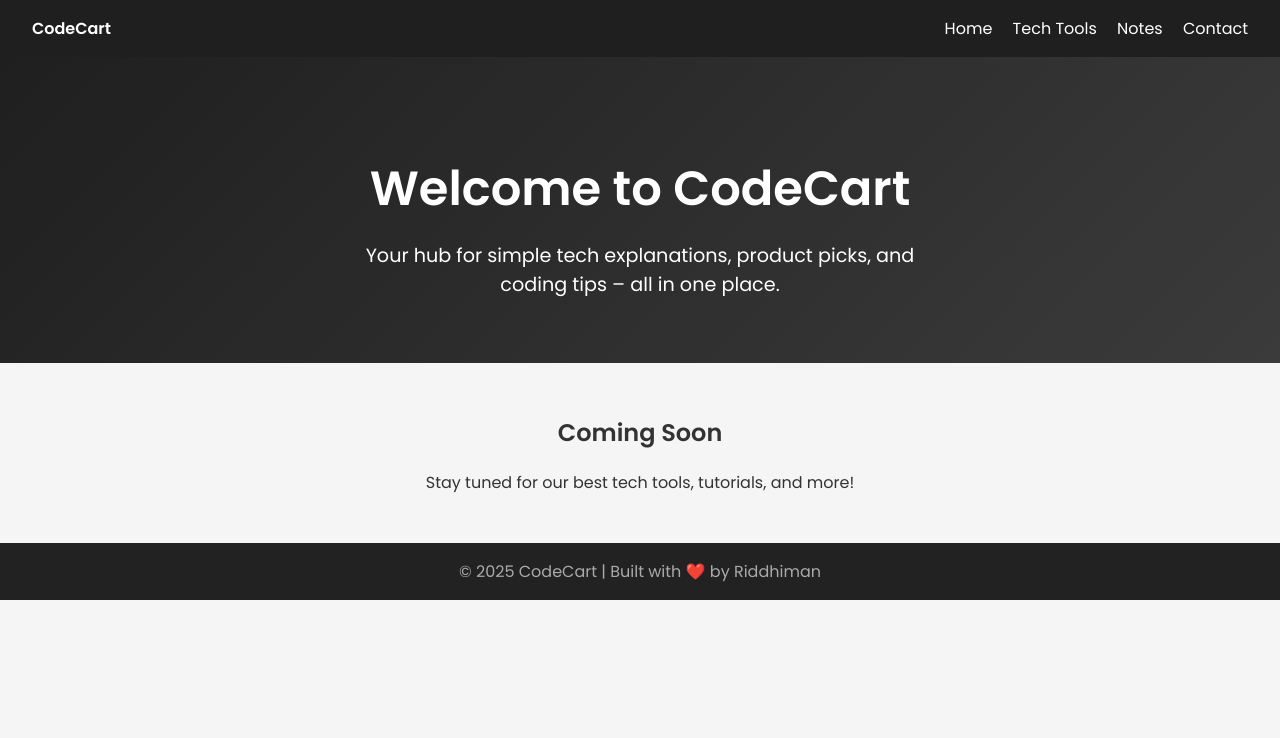
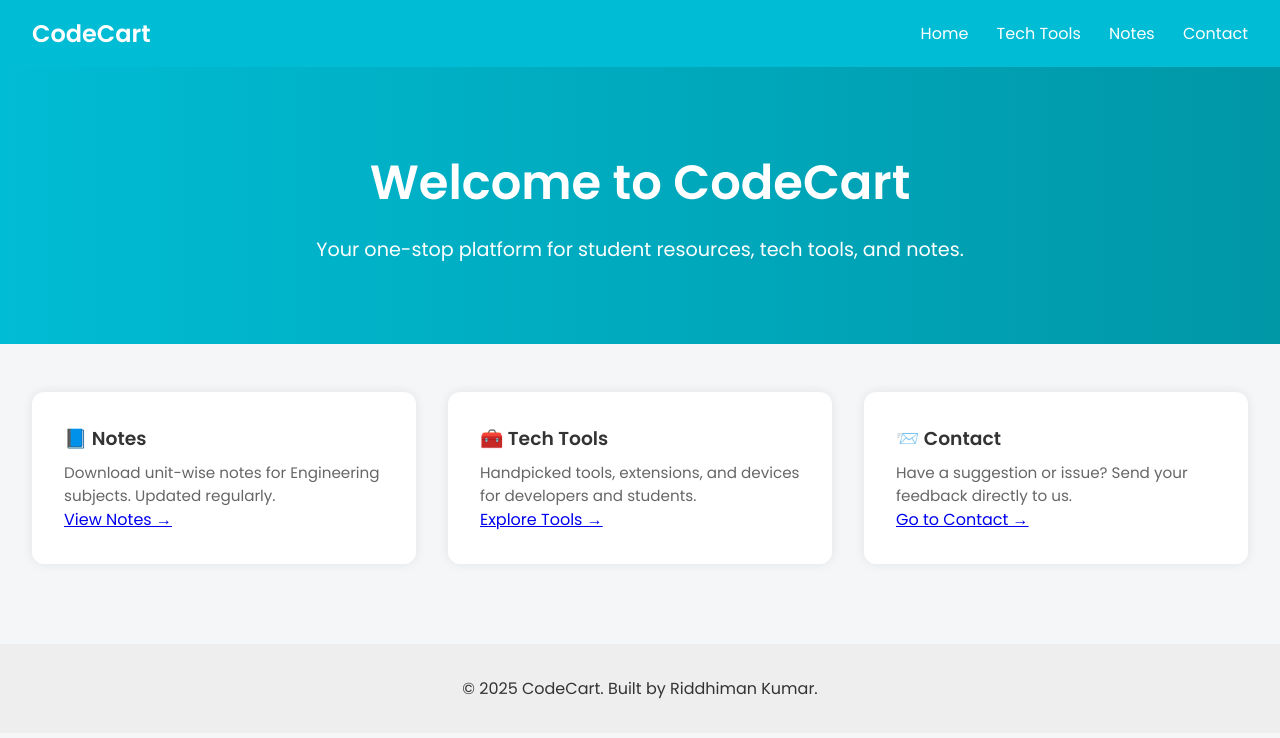
Before and after one commit to Riddiman108/code-cart, a Flask app: page / in a window 1280 px wide. Shown: the top 738 px of the page. Run offline with Flask 3, Linux system fonts and the light colour scheme.

Commit message:
Redesign full-width Home page

```diff
--- a/templates/index.html
+++ b/templates/index.html
@@ -1,72 +1,98 @@
-
 <!DOCTYPE html>
 <html lang="en">
 <head>
   <meta charset="UTF-8">
-    <title>CodeCart – Tech Made Simple</title>
+  <title>CodeCart – Home</title>
   <link href="https://fonts.googleapis.com/css2?family=Poppins:wght@400;600&display=swap" rel="stylesheet">
   <style>
+    * {
+      margin: 0;
+      padding: 0;
+      box-sizing: border-box;
+    }
+
     body {
-            margin: 0;
       font-family: 'Poppins', sans-serif;
-            background-color: #f5f5f5;
+      background-color: #f4f6f8;
       color: #333;
     }
 
     header {
-            background-color: #1f1f1f;
-            color: white;
+      background-color: #00bcd4;
       padding: 1rem 2rem;
       display: flex;
       justify-content: space-between;
       align-items: center;
+      color: white;
     }
 
     nav a {
-            color: #fff;
-            margin-left: 1rem;
+      color: white;
       text-decoration: none;
+      margin-left: 1.5rem;
       font-weight: 500;
     }
 
     nav a:hover {
-            color: #00bcd4;
+      text-decoration: underline;
     }
 
     .hero {
+      background: linear-gradient(to right, #00bcd4, #0097a7);
+      color: white;
+      padding: 5rem 2rem;
       text-align: center;
-            padding: 4rem 2rem;
-            background: linear-gradient(135deg, #1f1f1f, #3b3b3b);
-            color: white;
     }
 
     .hero h1 {
       font-size: 3rem;
-            margin-bottom: 1rem;
     }
 
     .hero p {
       font-size: 1.2rem;
-            max-width: 600px;
-            margin: 0 auto;
+      margin-top: 1rem;
     }
 
-        .section {
+    .features {
+      display: grid;
+      grid-template-columns: repeat(auto-fit, minmax(250px, 1fr));
+      gap: 2rem;
+      padding: 3rem 2rem;
+    }
+
+    .card {
+      background: white;
       padding: 2rem;
-            text-align: center;
+      border-radius: 12px;
+      box-shadow: 0 0 12px rgba(0,0,0,0.08);
+      transition: transform 0.2s ease;
+    }
+
+    .card:hover {
+      transform: translateY(-5px);
+    }
+
+    .card h3 {
+      margin-bottom: 0.5rem;
+    }
+
+    .card p {
+      font-size: 0.95rem;
+      color: #666;
     }
 
     footer {
-            background-color: #222;
-            color: #aaa;
       text-align: center;
-            padding: 1rem;
+      padding: 2rem;
+      background-color: #eee;
+      margin-top: 2rem;
     }
   </style>
 </head>
 <body>
+
   <header>
-        <div><strong>CodeCart</strong></div>
+    <h2>CodeCart</h2>
     <nav>
       <a href="/">Home</a>
       <a href="/tools">Tech Tools</a>
@@ -75,18 +101,32 @@
     </nav>
   </header>
 
-    <div class="hero">
+  <section class="hero">
     <h1>Welcome to CodeCart</h1>
-        <p>Your hub for simple tech explanations, product picks, and coding tips – all in one place.</p>
+    <p>Your one-stop platform for student resources, tech tools, and notes.</p>
+  </section>
+
+  <section class="features">
+    <div class="card">
+      <h3>📘 Notes</h3>
+      <p>Download unit-wise notes for Engineering subjects. Updated regularly.</p>
+      <a href="/notes">View Notes →</a>
     </div>
-
-    <div class="section">
-        <h2>Coming Soon</h2>
-        <p>Stay tuned for our best tech tools, tutorials, and more!</p>
+    <div class="card">
+      <h3>🧰 Tech Tools</h3>
+      <p>Handpicked tools, extensions, and devices for developers and students.</p>
+      <a href="/tools">Explore Tools →</a>
     </div>
+    <div class="card">
+      <h3>📨 Contact</h3>
+      <p>Have a suggestion or issue? Send your feedback directly to us.</p>
+      <a href="/contact">Go to Contact →</a>
+    </div>
+  </section>
 
   <footer>
-        &copy; 2025 CodeCart | Built with ❤️ by Riddhiman
+    &copy; 2025 CodeCart. Built by Riddhiman Kumar.
   </footer>
+
 </body>
 </html>
```
Lines whose indentation alone changed are shown as unchanged.
